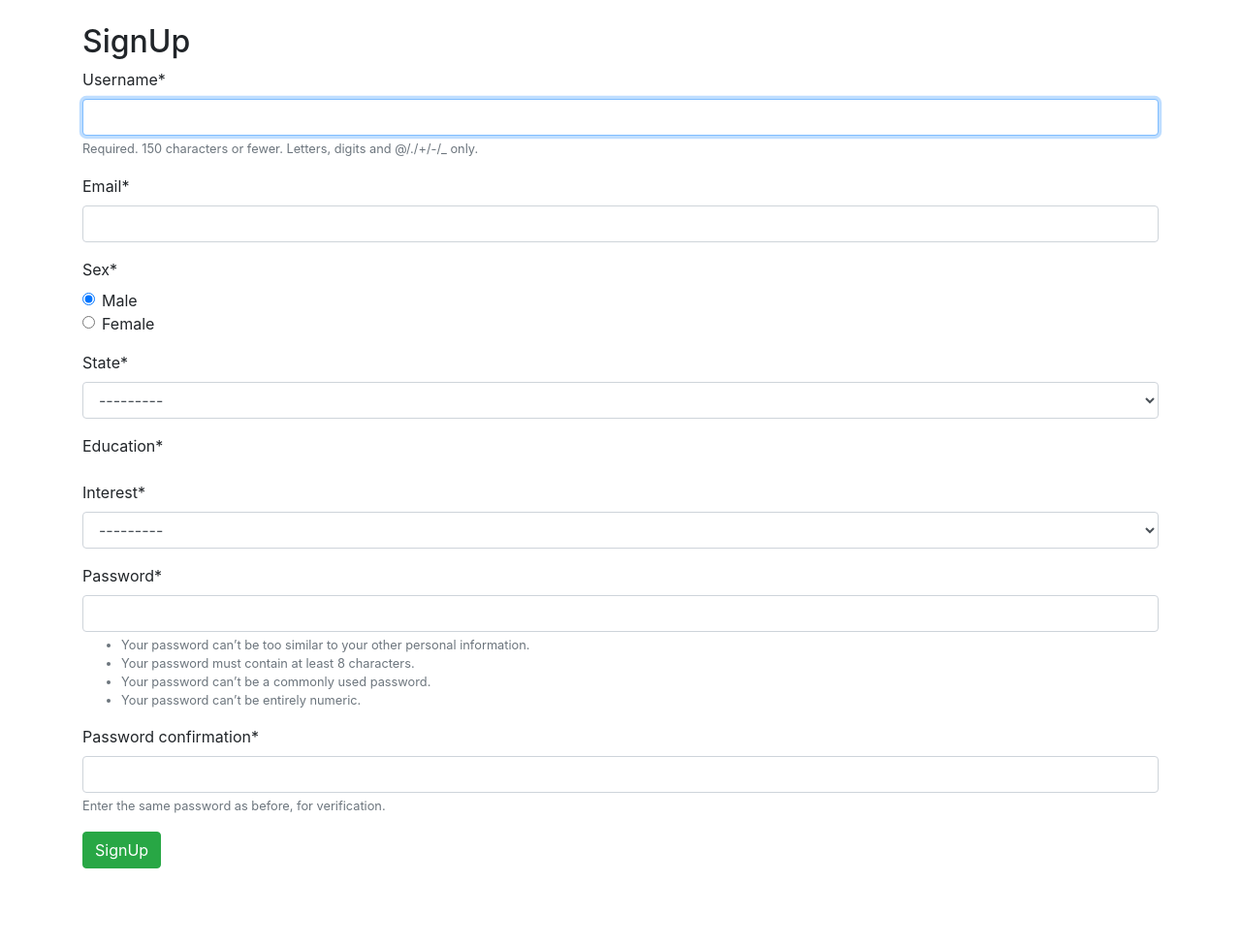
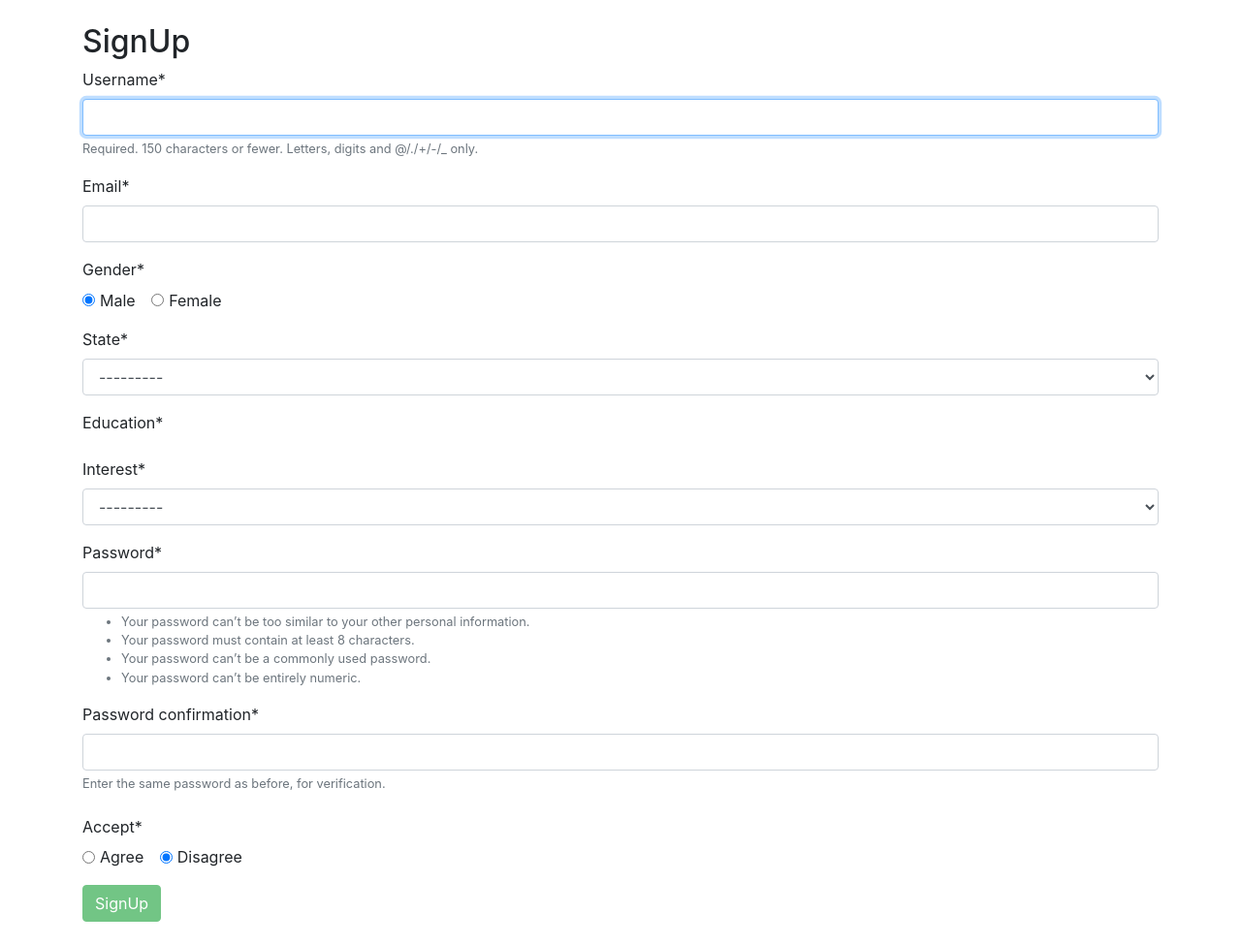
Before and after one commit to Gilbishkosma/CustomLoginRegister, a Django app: page /users/signup/ in a window 1280 px wide. Shown: the part 56-1031 px from the top of the page at 97% size. Before the commit the page ends 952 px from the top, so only its background shows below. Run offline with Django 3.2, Linux system fonts and the light colour scheme; data that the repository does not hold is empty; some libraries are stand-ins or nearby versions.

Commit message:
Done No more changes now

```diff
--- a/templates/signup.html
+++ b/templates/signup.html
@@ -6,6 +6,47 @@
 <form method="post">
 {% csrf_token %}
 {{form|crispy}}
-<button type="submit" class="btn btn-success">SignUp</button>
-</form
+
+<label for="id_accept_0" class="col-form-label  requiredField">Accept<span class="asteriskField">*</span></label>
+<div id="div_id_accept" class="form-group">
+<div class="form-check">
+  <input class="form-check-input" type="radio" name="inlineRadioOptions" id="agree" value="option1">
+  <label class="form-check-label" for="agree">Agree</label>
+</div>
+<div class="form-check">
+  <input class="form-check-input" type="radio" name="inlineRadioOptions" id="disagree" value="option2" checked="checked">
+  <label class="form-check-label" for="disagree">Disagree</label>
+</div>
+
+</div>
+<button id="success" type="submit" class="btn btn-success">SignUp</button>
+</form>
+
+
+<script>
+ subbtn = document.getElementById('success')
+ subbtn.disabled = true
+ console.log("abcd")
+ agree = document.getElementById('agree')
+ agree.addEventListener('click',function(){
+ 		if(agree.checked){
+ 			subbtn.disabled = false;
+ 			}
+ })
+
+ disagree = document.getElementById('disagree')
+ disagree.addEventListener('click',function(){
+ 		if(disagree.checked){
+ 			subbtn.disabled = true;
+ 		}
+ })
+
+var a =document.getElementsByClassName('form-check')
+var i;
+for (i = 0; i < a.length; i++) {
+ var b = a[i]
+ b.className += " form-check-inline"
+}
+
+</script>
 {% endblock %}
--- a/users/forms.py
+++ b/users/forms.py
@@ -1,34 +1,42 @@
 from django import forms
-from django.contrib.auth.forms import UserCreationForm, UserChangeForm
 from .models import CustomUser
 from app.models import Education
+from crispy_forms.helper import FormHelper
+from crispy_forms.bootstrap import InlineRadios,InlineCheckboxes
+from crispy_forms.layout import Layout, Fieldset, ButtonHolder, Submit,Div,Field
+from django.contrib.auth.forms import UserCreationForm, UserChangeForm
 
 
 Gender_choices = [('Male','Male'),('Female','Female')]
 
 class CustomUserCreationForm(UserCreationForm):
-	 education = forms.ModelMultipleChoiceField(widget=forms.CheckboxSelectMultiple,queryset=Education.objects.all())
-	 email = forms.CharField(required=True)
-	 class Meta(UserCreationForm.Meta):
-	 	  model = CustomUser
-	 	  fields = ('username','email','sex','state','education','interest')
-	 	  widgets = {'sex':forms.RadioSelect()}
+	education = forms.ModelMultipleChoiceField(widget=forms.CheckboxSelectMultiple,queryset=Education.objects.all())
+	email = forms.CharField(required=True)
+	class Meta(UserCreationForm.Meta):
+		model = CustomUser
+		fields = ('username','email','sex','state','education','interest')
+		widgets = {'sex':forms.RadioSelect()}
+		labels = {'sex':'Gender'}
 
-	 def save(self,commit=True):
-	 	 if not commit:
-	 	 	raise NotImplementedError("Can't create user and education without database save")
-	 	 user = super(CustomUserCreationForm,self).save(commit=True)
-	 	 user.education.set(self.cleaned_data['education'])
-	 	 return user
+	def save(self,commit=True):
+		if not commit:
+			raise NotImplementedError("Can't create user and education without database save")
+		user = super(CustomUserCreationForm,self).save(commit=True)
+		user.education.set(self.cleaned_data['education'])
+		return user
 
 #To update userdetail
 class CustomUserUpdateForm(forms.ModelForm):
-	 education = forms.ModelMultipleChoiceField(widget=forms.CheckboxSelectMultiple,queryset=Education.objects.all())
-	 email = forms.CharField(required=True)
-	 class Meta:
-	 	model = CustomUser
-	 	fields = ('username','email','sex','state','education','interest')
-	 	widgets = {'sex':forms.RadioSelect()}
+	education = forms.ModelMultipleChoiceField(widget=forms.CheckboxSelectMultiple,queryset=Education.objects.all())
+
+
+	class Meta:
+		model = CustomUser
+		fields = ('username','email','sex','state','education','interest')
+		widgets = {'sex':forms.RadioSelect()}
+		labels = {'sex':'Gender'}
+
+
 
 
 class CustomUserChangeForm(UserChangeForm):
--- a/users/models.py
+++ b/users/models.py
@@ -6,6 +6,7 @@ from app.models import State,Education,Interest
 
 Gender_choices = [('Male','Male'),('Female','Female')]
 
+
 class CustomUser(AbstractUser):
 	sex = models.CharField(max_length=100,choices=Gender_choices,null=True,blank=False,default='Male')
 	state = models.ForeignKey(State,on_delete=models.DO_NOTHING,related_name='userstate',null=True,blank=False)
```
Also changed, not shown: templates/user_update.html (+12 -1 lines).
